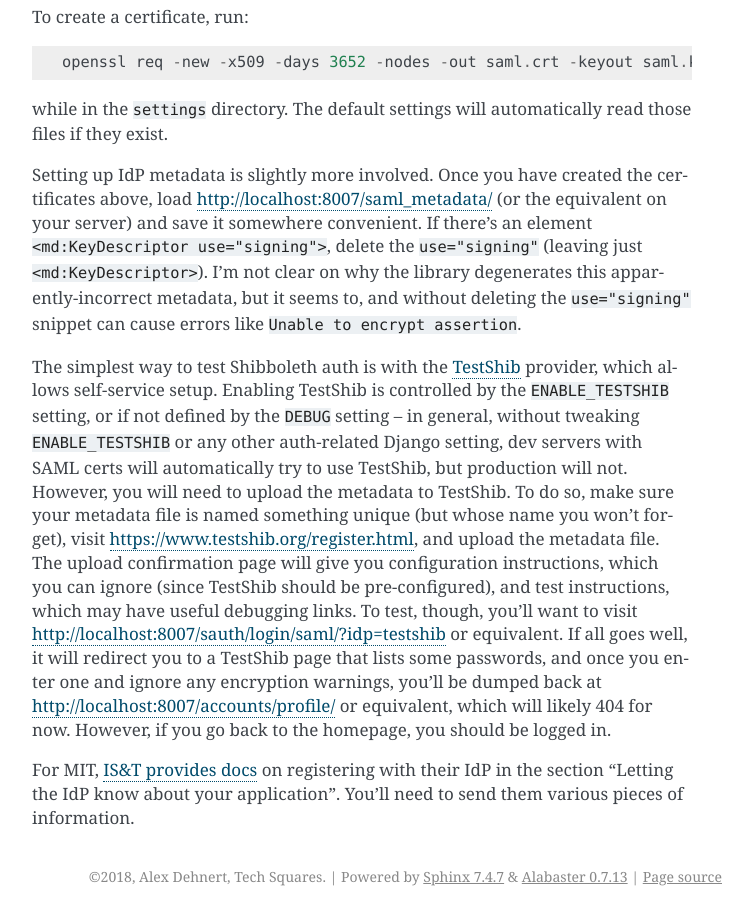
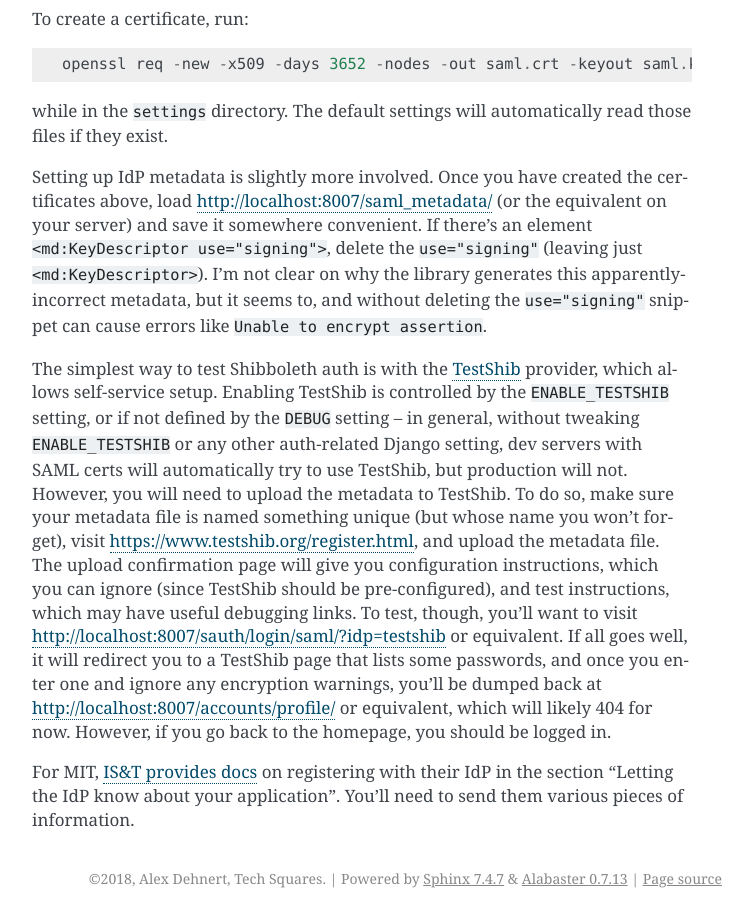
Before and after one commit to tech-squares/squaresdb, a Sphinx documentation site: the page built from docs/installing.rst, in a window 1280 px wide and 900 px high, scrolled down 2618 px. Shown: the whole window, without its empty margins (388-1141 px from the left). Built offline with Sphinx 7.4.7, drawn with Linux system fonts in a browser that asks for light colours; pages that are not in the unit, such as notebooks, are missing from menus; some of the changed text lies outside the part shown.

Commit message:
Update install docs

```diff
--- a/docs/installing.rst
+++ b/docs/installing.rst
@@ -114,7 +114,7 @@
 equivalent on your server) and save it somewhere convenient. If there's an
 element ``<md:KeyDescriptor use="signing">``, delete the ``use="signing"``
 (leaving just ``<md:KeyDescriptor>``). I'm not clear on why the library
-degenerates this apparently-incorrect metadata, but it seems to, and without
+generates this apparently-incorrect metadata, but it seems to, and without
 deleting the ``use="signing"`` snippet can cause errors like ``Unable to
 encrypt assertion``.
 
```
Also changed, not shown: other parts of docs/installing.rst (+1 -1 lines).
